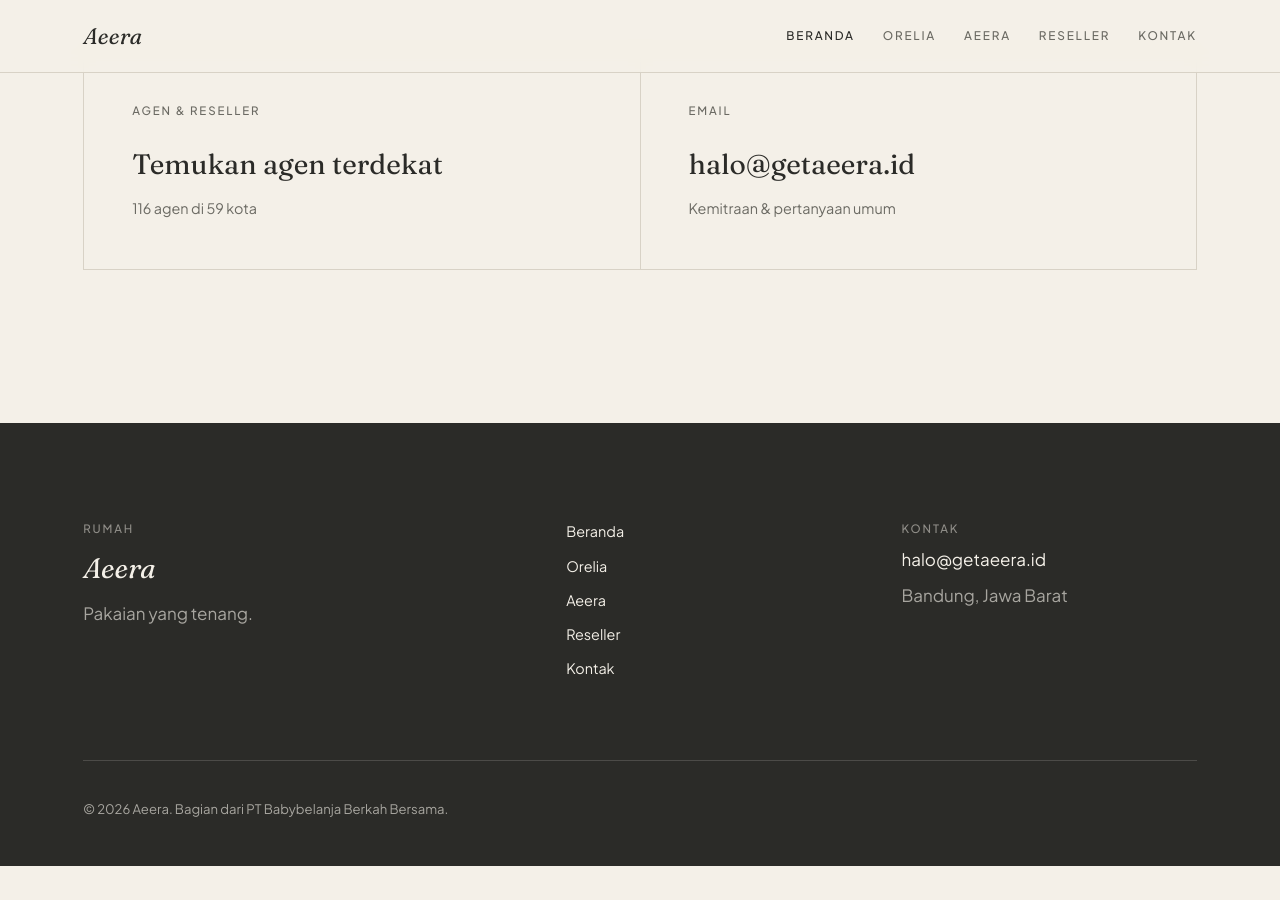
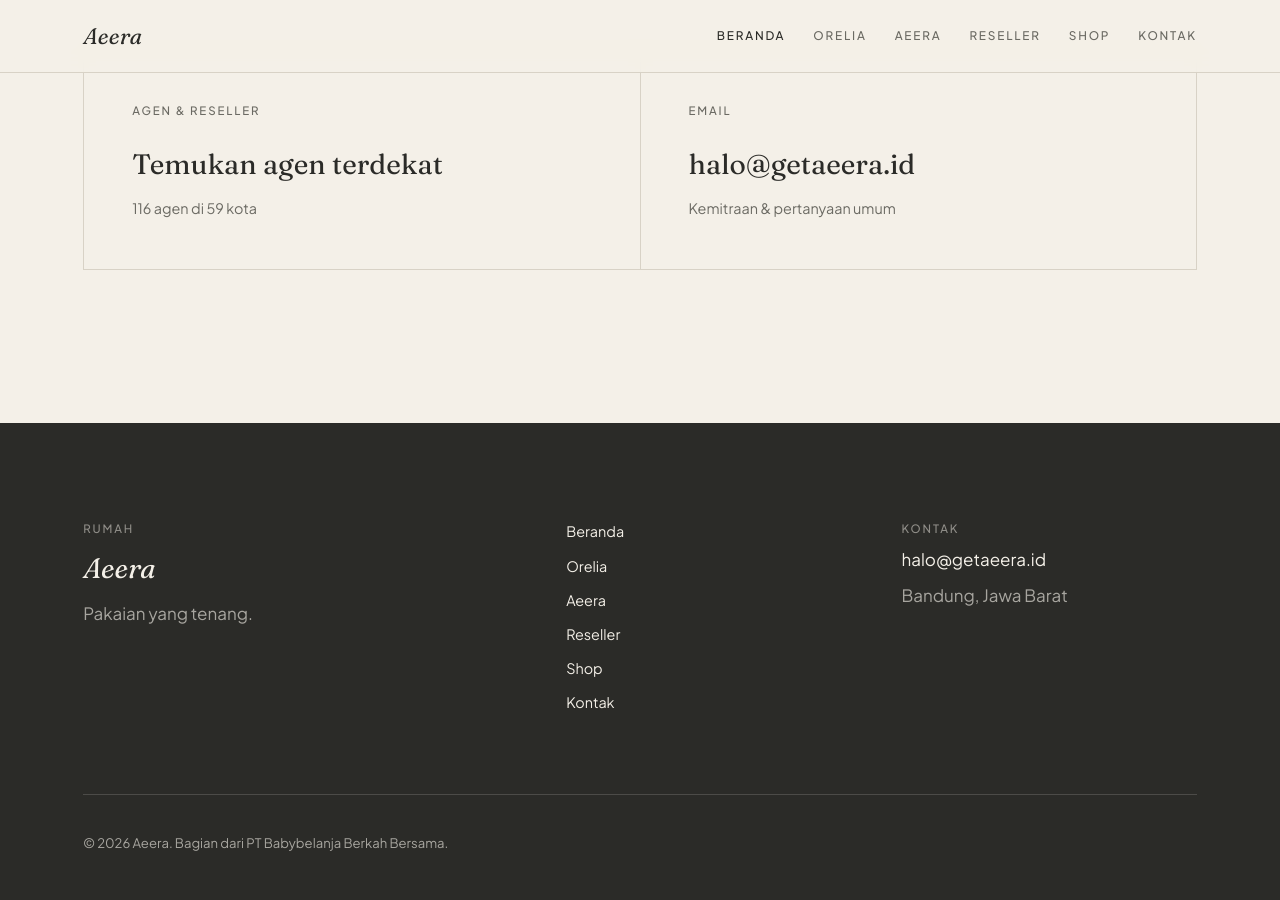
Before and after one commit to babybelanja/getaeera, a Jekyll site: the page built from index.html, in a window 1280 px wide and 900 px high, scrolled down 5875 px. Built offline with Jekyll 4.4.1, drawn with Linux system fonts in a browser that asks for light colours; before the commit the page ends 6741 px from its top, so only the background shows below that.

Commit message:
Nav: add Shop link to getaeera.com

```diff
--- a/_data/site.yml
+++ b/_data/site.yml
@@ -16,6 +16,8 @@ nav:
     url: /merek/aeera/
   - label: Reseller
     url: /reseller/
+  - label: Shop
+    url: https://getaeera.com/
   - label: Kontak
     url: /#kontak
 
--- a/_includes/footer.html
+++ b/_includes/footer.html
@@ -9,7 +9,7 @@
 
       <nav class="site-footer__nav" aria-label="Footer">
         {%- for item in site.data.site.nav %}
-        <a href="{{ item.url | relative_url }}">{{ item.label }}</a>
+        <a href="{{ item.url | relative_url }}"{% if item.url contains '://' %} target="_blank" rel="noopener"{% endif %}>{{ item.label }}</a>
         {%- endfor %}
       </nav>
 
--- a/_includes/header.html
+++ b/_includes/header.html
@@ -10,7 +10,7 @@
 
     <nav class="site-nav" id="navLinks" aria-label="Utama">
       {%- for item in site.data.site.nav %}
-      <a href="{{ item.url | relative_url }}"{% if page.url == item.url %} aria-current="page"{% endif %}>{{ item.label }}</a>
+      <a href="{{ item.url | relative_url }}"{% if item.url contains '://' %} target="_blank" rel="noopener"{% elsif page.url == item.url %} aria-current="page"{% endif %}>{{ item.label }}</a>
       {%- endfor %}
     </nav>
   </div>
```
